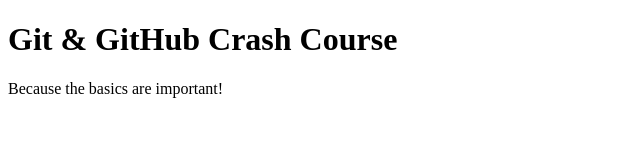
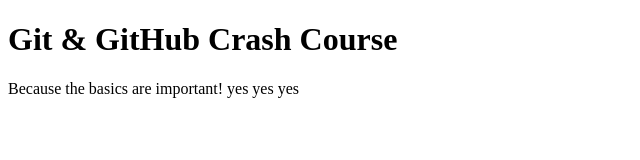
Before and after one commit to SteveTheP/GithubT01, a plain HTML site: page index.html in a window 1280 px wide. Shown: the full height of the page, 0-640 px from the left. Drawn offline with Linux system fonts and the light colour scheme.

Commit message:
check branch

```diff
--- a/index.html
+++ b/index.html
@@ -8,6 +8,6 @@
   </head>
   <body>
     <h1>Git & GitHub Crash Course</h1>
-    <p>Because the basics are important!</p>
+    <p>Because the basics are important! yes yes yes</p>
   </body>
 </html>
```
